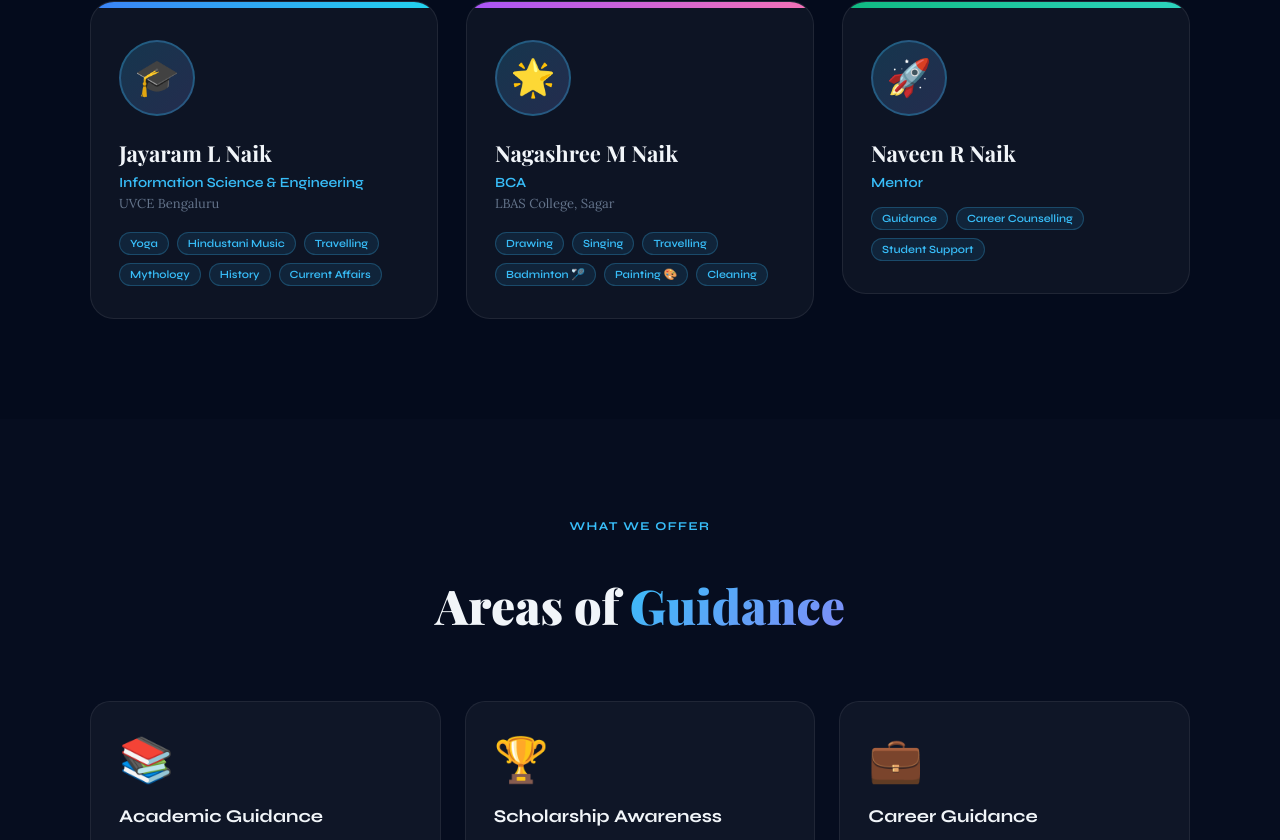
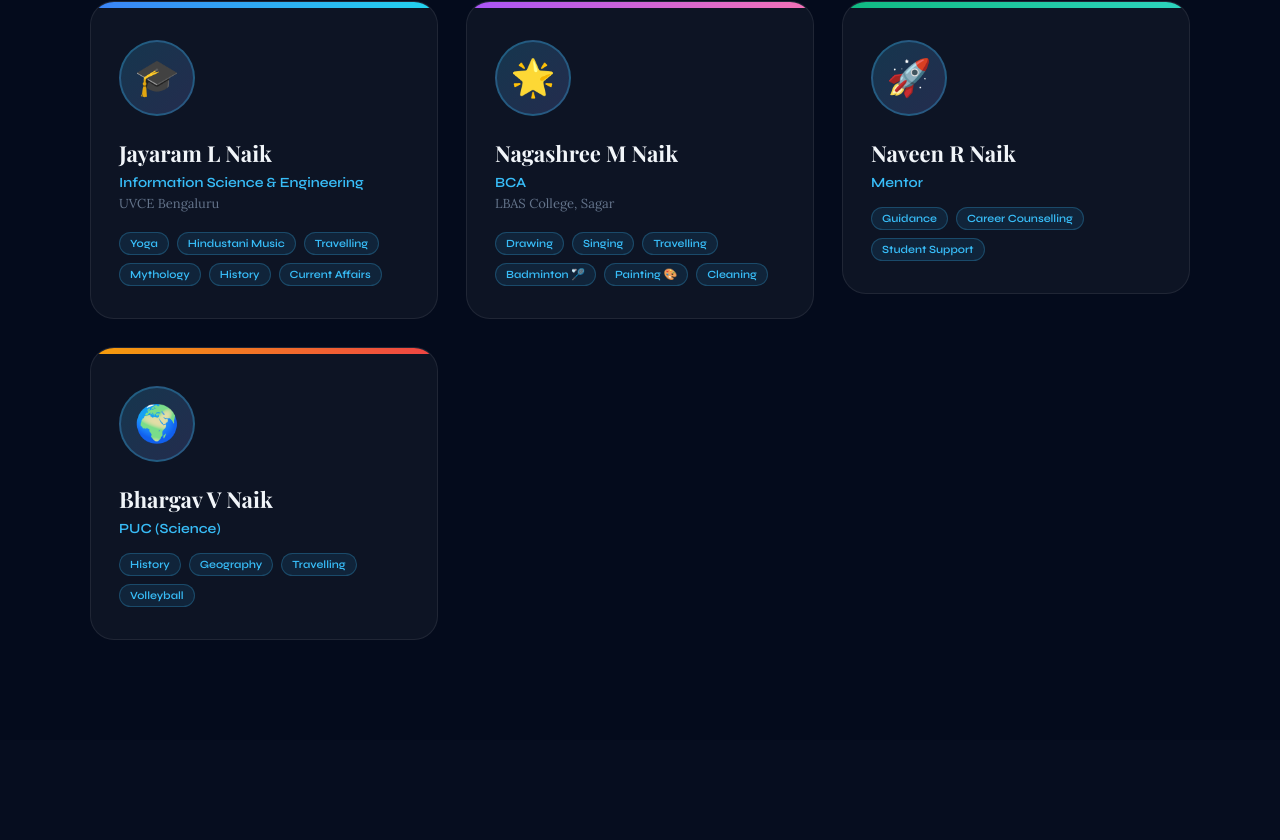
Before and after one commit to JayaramNaik/ddd-community, a React (Vite) app: page / in a window 1280 px wide. Shown: the part 1729-2569 px from the top of the page. Built offline with nearby package versions, Linux system fonts and the light colour scheme; a web font is replaced by a local one.

Commit message:
Add mentor Bhargav V Naik

```diff
--- a/src/components/Mentors.jsx
+++ b/src/components/Mentors.jsx
@@ -36,8 +36,16 @@ export default function Mentors({ dark }) {
 
                 <div style={{ padding: "32px 28px" }}>
                   {/* Avatar */}
-                  <div style={{ width: 72, height: 72, borderRadius: "50%", background: "linear-gradient(135deg,rgba(56,189,248,0.2),rgba(129,140,248,0.2))", border: "2px solid rgba(56,189,248,0.3)", display: "flex", alignItems: "center", justifyContent: "center", fontSize: 36, marginBottom: 20 }}>
-                    {mentor.emoji}
+                  <div style={{ width: 72, height: 72, borderRadius: "50%", overflow: "hidden", background: "linear-gradient(135deg,rgba(56,189,248,0.2),rgba(129,140,248,0.2))", border: "2px solid rgba(56,189,248,0.3)", display: "flex", alignItems: "center", justifyContent: "center", fontSize: 36, marginBottom: 20 }}>
+                    {mentor.imageUrl ? (
+                      <img
+                        src={mentor.imageUrl}
+                        alt={mentor.name}
+                        style={{ width: "100%", height: "100%", objectFit: "cover" }}
+                      />
+                    ) : (
+                      <span>{mentor.emoji}</span>
+                    )}
                   </div>
 
                   <h3 style={{ fontFamily: "'Playfair Display',serif", fontWeight: 700, fontSize: 22, color: dark ? "#f1f5f9" : "#0f172a", marginBottom: 6 }}>
--- a/src/data/content.js
+++ b/src/data/content.js
@@ -31,6 +31,15 @@ export const MENTORS = [
     emoji: "🚀",
     gradientFrom: "#10b981",
     gradientTo: "#2dd4bf",
+  },
+  {
+    name: "Bhargav V Naik",
+    college: "PUC (Science)",
+    institution: "",
+    interests: ["History", "Geography", "Travelling", "Volleyball"],
+    emoji: "🌍",
+    gradientFrom: "#f59e0b",
+    gradientTo: "#ef4444",
   },
 ];
 
```
